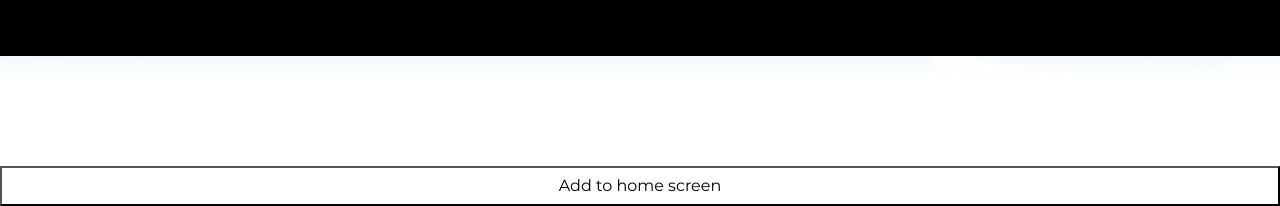
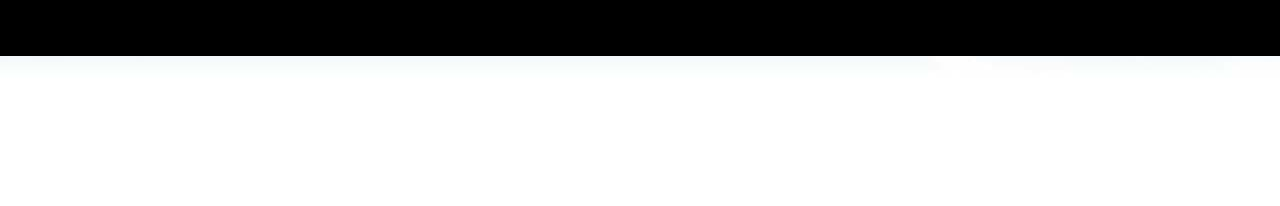
Before and after one commit to dever404/a2hs, a website: page dist/index.html in a window 1280 px wide. Shown: the part 594-800 px from the top of the page. Drawn offline with nearby package versions, Linux system fonts and the light colour scheme; files that its build step writes are made by us from their sources; a web font is replaced by a local one.

Commit message:
Update index.html

```diff
--- a/dist/index.html
+++ b/dist/index.html
@@ -63,7 +63,7 @@ Aliquam erat volutpat. Integer tincidunt. Praesent egestas tristique nibh. Fusce
 Donec elit libero, sodales nec, volutpat a, suscipit non, turpis. Cras dapibus. In consectetuer turpis ut velit. Nam eget dui. Mauris sollicitudin fermentum libero.<p>
       </div>
     </header>
-    <button class="add-button">Add to home screen</button>
+    <!-- <button class="add-button">Add to home screen</button>-->
     <footer>
         <img src="./img/logo-white.png"  alt="logo">
     </footer>
```
